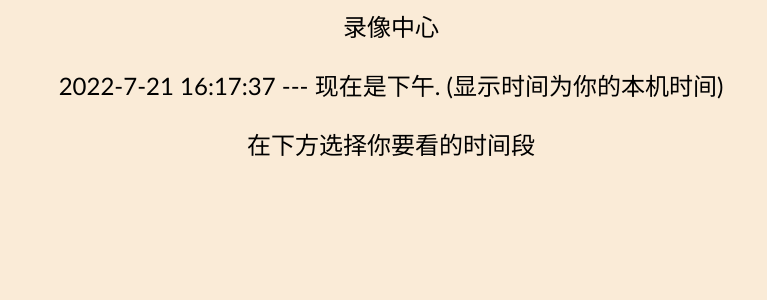
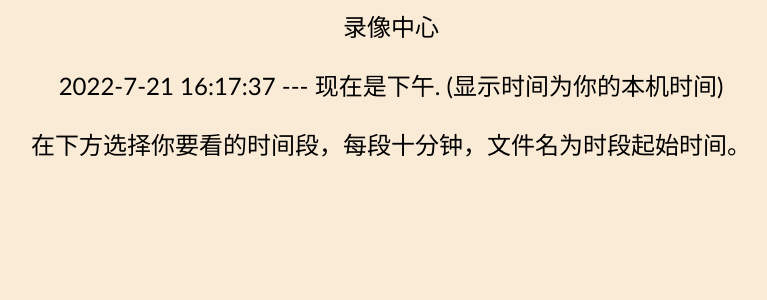
Before and after one commit to Weicheng783/diary, a PHP site: page /gallery/camera.php in a window 1280 px wide. Shown: the top 300 px of the page, without its empty margins (249-1016 px from the left). Run offline with PHP 8.4, Linux system fonts and the light colour scheme.

Commit message:
Camera Video List Reversing

```diff
--- a/camera.php
+++ b/camera.php
@@ -13,10 +13,10 @@
 
         <p class="narrator" style="font-size: x-large; text-align: center;">录像中心</p>
         <p class="narrator" style="font-size: x-large; text-align: center; " id="ymd"></p>
-        <p class="narrator" style="font-size: x-large; text-align: center;">在下方选择你要看的时间段</p>
+        <p class="narrator" style="font-size: x-large; text-align: center;">在下方选择你要看的时间段，每段十分钟，文件名为时段起始时间。</p>
 
         <?php
-            foreach (glob("/var/www/html/camera/*") as $filename) {
+            foreach (array_reverse(glob("/var/www/html/camera/*")) as $filename) {
                 $filename = substr($filename, 21);
                 echo "<p style='text-align:center; font-size: large;'><a href='http://132.145.74.19/camera/".$filename."' style='text-align:center;'>".$filename."</a></p>";
             }
```
